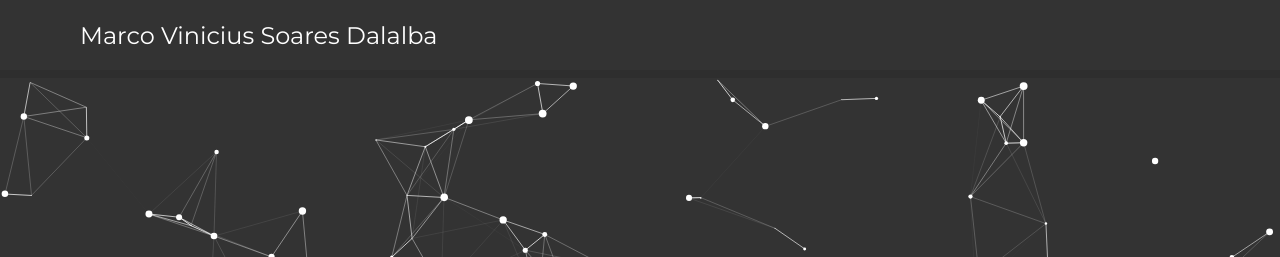
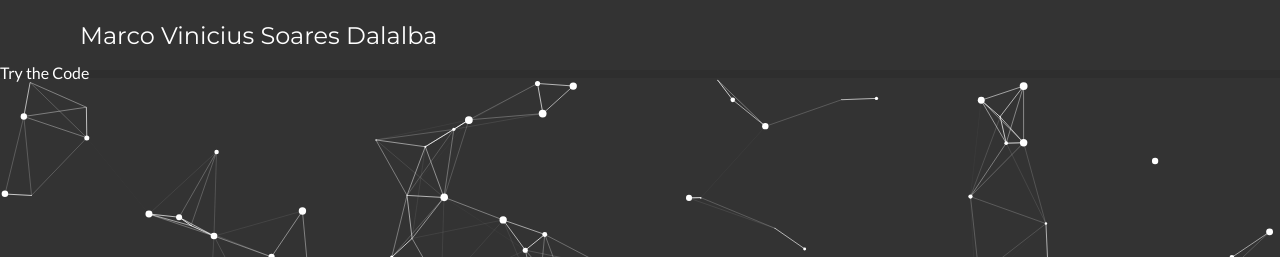
Before and after one commit to vinisdl/vinisdl.github.io, a Jekyll site: the page built from index.html, in a window 1280 px wide. Shown: the top 257 px of the page. Built offline with Jekyll 4.4.1, drawn with Linux system fonts in a browser that asks for light colours; nearby versions of some CDN libraries.

Commit message:
akuma egg

```diff
--- a/_includes/header.html
+++ b/_includes/header.html
@@ -23,6 +23,10 @@
 			</ul>
 			</div>
 		</div>
+		<div style="color: white; float: left;margin:0">
+			Try the Code
+		</div>
 	</nav>
 
+
 </header>
--- a/_layouts/default.html
+++ b/_layouts/default.html
@@ -15,6 +15,9 @@
       {% include footer.html %}
     </div>
   {% include analytics.html %}
+
+
+  <img id="akuma" style='display:none;height: 100%;width: 100%;-webkit-user-select: none;background-position: 0px 0px, 10px 10px;background-size: 20px 20px;background-color: white;background-image:linear-gradient(45deg, #eee 25%, transparent 25%, transparent 75%, #eee 75%, #eee 100%),linear-gradient(45deg, #eee 25%, transparent 25%, transparent 75%, #eee 75%, #eee 100%);' src='img/akuma.gif'>
 </body>
 <script src="//ajax.googleapis.com/ajax/libs/jquery/2.1.1/jquery.min.js"></script>
 
@@ -29,6 +32,7 @@
   <script src="{{ "/plugins/creative-brands/creative-brands.js"  | prepend: site.baseurl }}"></script>
   <script src="{{ "/plugins/modernizr/modernizr.custom.js"  | prepend: site.baseurl }}"></script>
   <script src="{{ "/plugins/waypoints/waypoints.min.js"  | prepend: site.baseurl }}"></script>
+  <script src="{{ "/js/konami.js"  | prepend: site.baseurl }}"></script>
   <script src="{{ "/js/custom.js"  | prepend: site.baseurl }}"></script>
 
   <!--<script src="plugins/modernizr/modernizr.custom.js"></script>
--- a/js/custom.js
+++ b/js/custom.js
@@ -41,8 +41,21 @@ $(document).ready(function() {
 	$(document).scroll(function() {
 		setTimeout(function() {animeScroll()}, 150);
 	});
+
 });
 
+
+$(document).on('keyup',
+
+	Konami.code(
+	    function() {
+
+	        $("#akuma").show();
+	        $("#main").hide();
+
+	    })
+
+);
 
 $(document).ready(function() {
 
--- /dev/null
+++ b/js/konami.js
@@ -0,0 +1,2 @@
+/*! konami-js v1.0.1 | http://mck.me/mit-license */
+var Konami={};(function(d,e){var f=d.sequence=function(){var b=Array.prototype.slice.call(arguments),c=0;return function(a){a=a||e.event;a=a.keyCode||a.which||a;if(a===b[c]||a===b[c=0])a=b[++c],"function"===typeof a&&(a(),c=0)}};d.code=function(b){return f(38,38,40,40,37,39,37,39,66,65,b)}})(Konami,window);
```
Also changed, not shown: README.md, img/akuma.gif (added).
